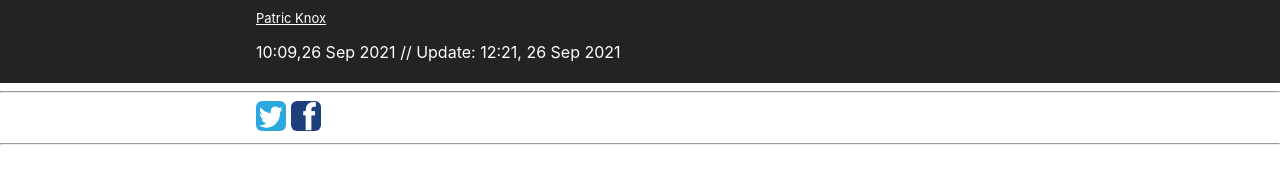
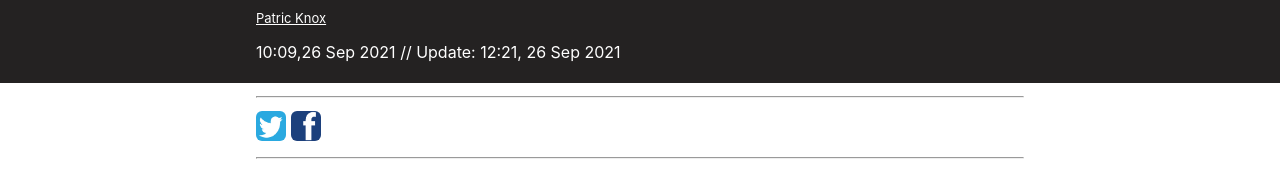
Before and after one commit to MartinaCaniggia/BaSD-Activity01, a plain HTML site: page index-01.html in a window 1280 px wide. Shown: the part 755-935 px from the top of the page. Drawn offline with Linux system fonts and the light colour scheme.

Commit message:
Activity 2 :index-01.html line modification

```diff
--- a/css/style.css
+++ b/css/style.css
@@ -76,6 +76,10 @@ body{
   margin: 0 20%;
 }
 
+.line{
+  margin: 1% 20%;
+}
+
 .social-icons{
   height: 30px;
   width: 30px;
--- a/index-01.html
+++ b/index-01.html
@@ -56,12 +56,12 @@
         </div>
       </div>
     </div>
-    <hr />
+    <hr class="line" />
     <div class="icons">
       <img class="social-icons" src="imgs/act2/index6.jpeg" />
       <img class="social-icons" src="imgs/act2/index.7.jpg" />
     </div>
-    <hr />
+    <hr class="line" />
     <div class="framework">
       <div class="article-content">
         <p>
@@ -135,10 +135,10 @@
               in hugely successful reunion tours</strong
             >
           </p>
-          <div>
-            <span class="quote_credit_mayus">Crais Bennett</span>
-            <span class="quote_credit">Alan Lancaster's Friend</span>
-          </div>
+        </div>
+        <div>
+          <span class="quote_credit_mayus">Crais Bennett</span>
+          <span class="quote_credit">Alan Lancaster's Friend</span>
         </div>
         <p>His last album with the band was 1983’s Back To Back.</p>
         <p>
```
